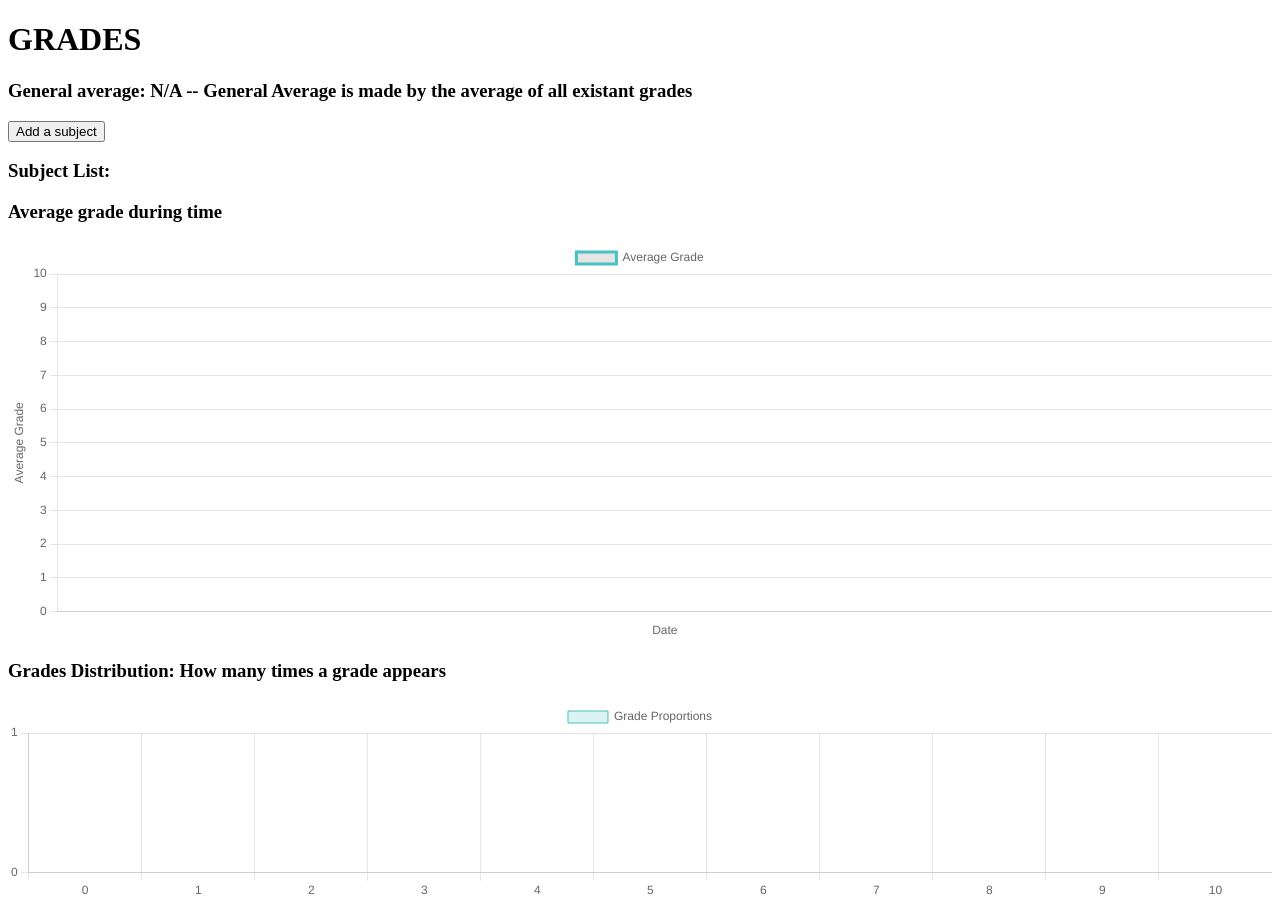
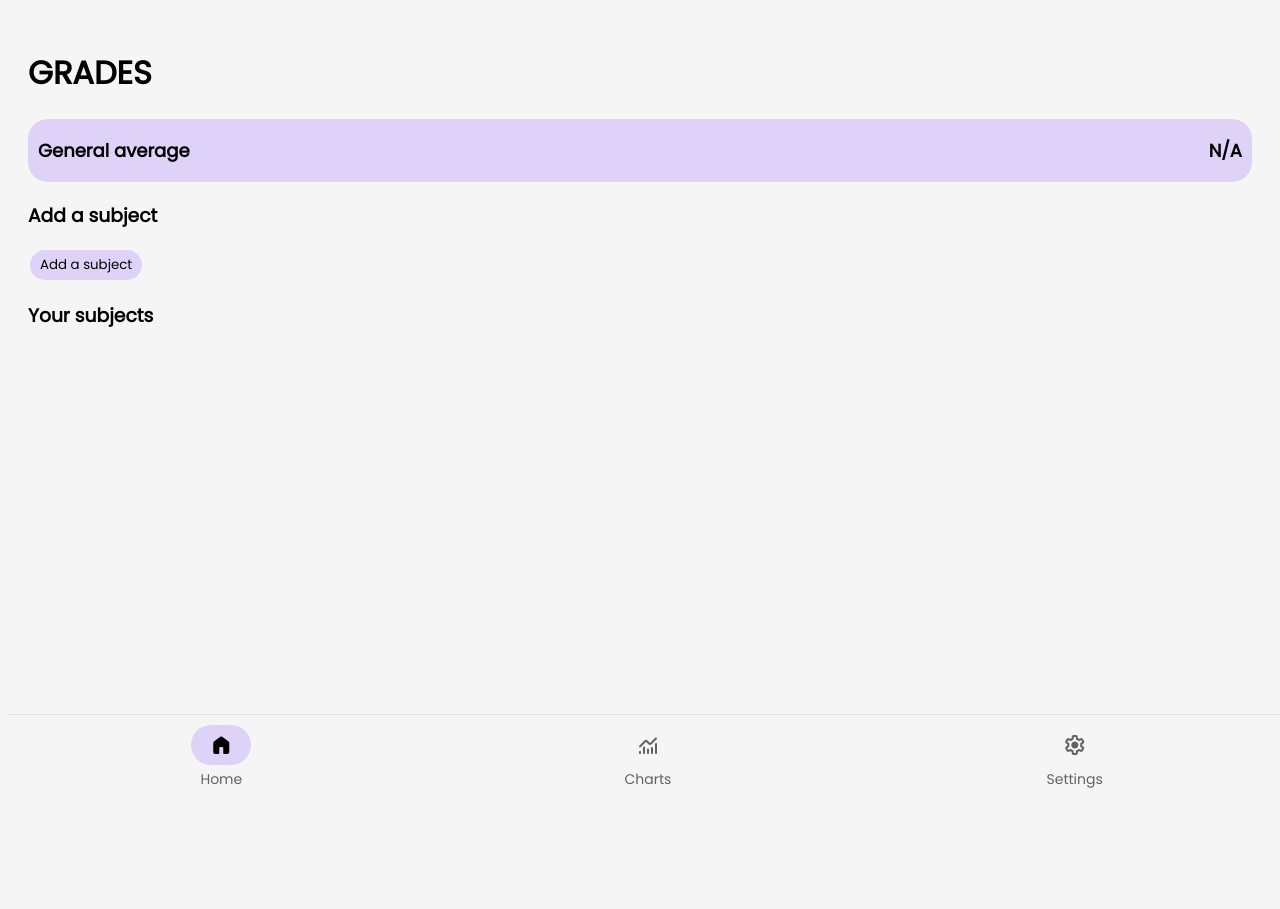
Before and after one commit to QuantumGio/Grades, a Flask app: page / in a window 1280 px wide. After the commit the page ends 788 px from the top, so only its background shows below. Run offline with Flask 3, Linux system fonts and the light colour scheme; data that the repository does not hold is empty.

Commit message:
enhancements: new 404 page; improving in page style, structure and functions

```diff
--- a/main/server.py
+++ b/main/server.py
@@ -1,6 +1,6 @@
 '''Server in python using flask'''
 import json
-from flask import Flask, render_template, request, jsonify, url_for, abort # module for the local server
+from flask import Flask, render_template, request, jsonify, url_for, abort # module for the server
 import database
 
 
@@ -10,7 +10,7 @@ app = Flask(__name__,template_folder="../templates", static_folder="../static")
 @app.errorhandler(404)
 def return_404(error) -> tuple[str, int]:
     '''generic return 404 error'''
-    return 'subject not found', 404
+    return render_template("404.html"), 404
 
 
 @app.route("/editGrade", methods=['POST'])
@@ -20,53 +20,64 @@ def edit_grade():
     edit_status = database.edit_grade(grade_data)
     if edit_status:
         return jsonify({'ok': True, 'message': 'grade modified'}), 200
-    else:
-        return jsonify({'ok': False, 'message': 'grade not modified, try again'}), 400
+    return jsonify({'ok': False, 'message': 'grade not modified, try again'}), 400
 
-@app.route("/<subject>", methods=['GET', 'POST'])
+@app.route("/subject/<subject>", methods=['GET'])
 def return_subject_page(subject):
     '''return subject page'''
-    if request.method == "POST":
-        grade_data = request.get_json()
-        code = grade_data.get('code')
-        if code == '002':
-            response = database.add_grade(grade=grade_data['grade'], subject_name=grade_data['subject'], date=grade_data['date'],weight=grade_data['grade_weight'], type_=grade_data['type'])
-            if response:
-                return jsonify({'ok':True, 'message': 'grade added successfully'}), 200
-            else:
-                return jsonify({'ok':False, 'message': 'error while adding a grade'}), 400
-        if code == '004':
-            response = database.delete_grade(id_=grade_data['id'])
-            if response:
-                return jsonify({'ok':True, 'message': 'grade deleted successfully'}), 201
-            else:
-                return jsonify({'ok':False, 'message': 'error while deleting a grade'}), 400
-
     if subject in database.list_subjects():
         return render_template("subject.html", subject=subject, grades=database.list_grades(subject), average=database.return_average(subject)), 200
-    else:
-        abort(404)
+    abort(404)
 
 
-@app.route("/", methods=["GET", "POST"])
+@app.route("/addGrade", methods=['POST'])
+def add_grade():
+    '''adds a grade received from the web page'''
+    grade_data = request.get_json()
+    response = database.add_grade(grade=grade_data['grade'], subject_name=grade_data['subject'], date=grade_data['date'],weight=grade_data['grade_weight'], type_=grade_data['type'])
+    if response:
+        return jsonify({'ok':True, 'message': 'grade added successfully'}), 200
+    return jsonify({'ok':False, 'message': 'error while adding a grade'}), 400
+
+
+@app.route("/deleteGrade", methods=['POST'])
+def delete_grade():
+    '''deletes a grade given an input from the web page'''
+    grade_data = request.get_json()
+    response = database.delete_grade(id_=grade_data['id'])
+    if response: return jsonify({'ok':True, 'message': 'grade deleted successfully'}), 201
+    return jsonify({'ok':False, 'message': 'error while deleting a grade'}), 400
+
+
+@app.route("/", methods=["GET"])
 def return_index():
     '''return home page'''
-    if request.method == "POST":
-        subject: json = request.get_json()
-        code = subject.get('code')
-        if code and code == '001':
-            response = database.add_subject(subject['subject'])
-            if response is True:
-                return jsonify({'ok':True, 'message': 'subject added successfully'}), 201
-            elif response == "duplicate subject" :
-                return jsonify({'ok':False, 'message': 'the subject already exists'}), 400
-            else:
-                return jsonify({'ok':False, 'message': 'errors while adding a subject'}), 400
-        else:
-            subject_redirect = subject['subject_redirect']
-            return jsonify({'redirect': url_for('return_subject_page', subject=subject_redirect)}), 200
+    return render_template("index.html", averages_list=database.return_averages(), subjects_list = database.list_subjects(), general_average=database.return_general_average()), 200
 
-    return render_template("index.html", grade_bar=json.dumps(database.return_grade_proportions()), averages_list=database.return_averages(), subjects_list = database.list_subjects(), general_average=database.return_general_average()), 200
+
+@app.route("/index-content", methods=['GET'])
+def return_content():
+    '''return home page content'''
+    return render_template("index-content.html", averages_list=database.return_averages(), subjects_list = database.list_subjects(), general_average=database.return_general_average()), 200
+
+@app.route("/addSubject", methods=['POST'])
+def add_subject():
+    '''adds a subject given by the web page'''
+    subject: json = request.get_json()
+    response = database.add_subject(subject['subject'])
+    if response is True:
+        return jsonify({'ok':True, 'message': 'subject added successfully'}), 201
+    if response == "duplicate subject":
+        return jsonify({'ok':False, 'message': 'the subject already exists'}), 400
+    return jsonify({'ok':False, 'message': 'errors while adding a subject'}), 400
+
+
+@app.route("/redirect", methods=['POST'])
+def redirect():
+    '''redirects to the subject page'''
+    subject: json = request.get_json()
+    subject_redirect = subject['subject_redirect']
+    return jsonify({'redirect': url_for('return_subject_page', subject=subject_redirect)}), 200
 
 
 @app.route("/getAverageByDate", methods=['GET'])
@@ -76,5 +87,16 @@ def get_average_by_date():
     return jsonify(data), 200
 
 
+@app.route("/stats", methods=['GET'])
+def render_charts():
+    '''redirects to stats page'''
+    return render_template("stats.html", grade_bar=json.dumps(database.return_grade_proportions())), 200
+
+
+@app.route("/settings", methods=['GET'])
+def redirect_settings():
+    '''redirects to settings page'''
+    return render_template("settings.html"), 200
+
 if __name__ == "__main__":
     app.run(debug=False)
--- a/static/index/index.css
+++ b/static/index/index.css
@@ -0,0 +1,199 @@
+@import url('https://fonts.googleapis.com/css2?family=Poppins&display=swap');
+
+* {
+    font-family: 'poppins', sans-serif;
+}
+
+* {
+    box-sizing: border-box;
+}
+
+/* Barra di navigazione in basso */
+.horizontal-nav {
+    display: flex;
+    justify-content: space-around;
+    align-items: center;
+    position: fixed;
+    bottom: 0;
+    width: 100%;
+    background-color: #f5f5f5;
+    padding: 10px 0;
+    border-top: 1px solid #e0e0e0;
+    z-index: 1000;
+}
+
+body {
+    display: flex;
+    flex-direction: column;
+    min-height: 100vh;
+    background-color: #f5f5f5;
+}
+
+main {
+    flex: 1;
+    padding: 20px;
+    padding-bottom: 100px;
+}
+
+.nav-item {
+    display: flex;
+    flex-direction: column;
+    align-items: center;
+    text-decoration: none;
+    color: #616161;
+    font-size: 14px;
+    position: relative;
+    transition: color 0.3s ease;
+}
+
+.icon-wrapper {
+    display: flex;
+    justify-content: center;
+    align-items: center;
+    width: 60px;
+    height: 40px;
+    border-radius: 35px;
+    background-color: transparent;
+    transition: background-color 0.3s ease;
+}
+
+button {
+    background-color: #dfd2f8;
+    margin: 2px;
+    border-radius: 20px;
+    border: 0;
+    padding: 5px;
+    padding-left: 10px;
+    padding-right: 10px;
+}
+
+.nav-item.active .icon-wrapper{
+    background-color: #dfd2f8; /* Colore di sfondo attivo */
+}
+
+.nav-item .material-symbols-rounded {
+    font-size: 24px;
+    transition: color 0.3s ease;
+}
+
+.nav-item.active .material-symbols-rounded {
+    font-variation-settings:
+    'FILL' 1,
+    'wght' 400,
+    'GRAD' 0,
+    'opsz' 24;
+    color: black;
+}
+
+.nav-label {
+    margin-top: 4px;
+}
+
+.subject-section {
+    display: flex;
+    justify-content: space-between;
+    background-color: #dfd2f8;
+    border-radius: 20px;
+}
+
+.subject-section > * {
+    align-self: center;
+    padding-left: 10px;
+    padding-right: 10px;
+}
+
+#average-label {
+    font-weight: bold;
+    font-size: large;
+}
+
+@import url('https://fonts.googleapis.com/css2?family=Poppins&display=swap');
+
+* {
+    font-family: 'poppins', sans-serif;
+}
+
+* {
+    box-sizing: border-box;
+}
+
+/* Barra di navigazione in basso */
+.horizontal-nav {
+    display: flex;
+    justify-content: space-around;
+    align-items: center;
+    position: fixed;
+    bottom: 0;
+    width: 100%;
+    background-color: #f5f5f5;
+    padding: 10px 0;
+    border-top: 1px solid #e0e0e0;
+    z-index: 1000;
+}
+
+body {
+    display: flex;
+    flex-direction: column;
+    min-height: 100vh;
+    background-color: #f5f5f5;
+}
+
+main {
+    flex: 1;
+    padding: 20px;
+    padding-bottom: 100px;
+}
+
+.nav-item {
+    display: flex;
+    flex-direction: column;
+    align-items: center;
+    text-decoration: none;
+    color: #616161;
+    font-size: 14px;
+    position: relative;
+    transition: color 0.3s ease;
+}
+
+.icon-wrapper {
+    display: flex;
+    justify-content: center;
+    align-items: center;
+    width: 60px;
+    height: 40px;
+    border-radius: 35px;
+    background-color: transparent;
+    transition: background-color 0.3s ease;
+}
+
+button {
+    background-color: #dfd2f8;
+    margin: 2px;
+    border-radius: 20px;
+    border: 0;
+    padding: 5px;
+    padding-left: 10px;
+    padding-right: 10px;
+}
+
+.nav-item.active .icon-wrapper{
+    background-color: #dfd2f8; /* Colore di sfondo attivo */
+}
+
+.nav-item .material-symbols-rounded {
+    font-size: 24px;
+    transition: color 0.3s ease;
+}
+
+.nav-item.active .material-symbols-rounded {
+    font-variation-settings:
+    'FILL' 1,
+    'wght' 400,
+    'GRAD' 0,
+    'opsz' 24;
+    color: black;
+}
+
+.nav-label {
+    margin-top: 4px;
+}
--- a/static/index/index.js
+++ b/static/index/index.js
@@ -1,12 +1,10 @@
 document.addEventListener("DOMContentLoaded", function () {
-    var button = document.getElementById("add-subject-button");
-    button.addEventListener("click", function () {
-        showSection(button);
-    });
+    fetch('/index-content')
+    .then(response => response.text())
+    .then(data => {
+        document.getElementById('main-content').innerHTML = data;
+        var formSubject = document.getElementById("add-subject-section");
 
-    gradesDistribution();
-
-    var formSubject = document.getElementById("add-subject-section");
         formSubject.addEventListener('submit', function (event) {
             event.preventDefault();
 
@@ -19,10 +17,9 @@ document.addEventListener("DOMContentLoaded", function () {
 
             var data = {
                 subject: subject,
-            code: '001'
             };
 
-        fetch("http://127.0.0.1:5000", {
+            fetch("/addSubject", {
                 method: 'POST',
                 headers: {
                     'Content-Type': 'application/json'
@@ -34,12 +31,97 @@ document.addEventListener("DOMContentLoaded", function () {
             if (data.ok) {
                 window.alert(data.message);
                 window.location.reload();
-        }
-        else {
+            } else {
                 window.alert(data.message);
             }
             })
             .catch(err => console.error('error: ', err));
+        });
+
+        var button = document.getElementById("add-subject-button");
+        button.addEventListener("click", function () {
+            showSection(button);
+        });
+        })
+    .catch(error => console.error('Errore nel caricamento:', error));
+
+    document.querySelectorAll('.nav-item').forEach(item => {
+        item.addEventListener('click', function() {
+            // Rimuovi lo stato attivo dall'icona precedente
+            document.querySelector('.nav-item.active')?.classList.remove('active');
+            this.classList.add('active');
+        });
+    });
+});
+
+function showSection(button) {
+    document.getElementById("add-subject-section").style.display = 'flex';
+    button.style.display = 'none';
+};
+
+function loadContent(id) {
+    if (id === "home") {
+        fetch('/index-content')
+        .then(response => response.text())
+        .then(data => {
+            document.getElementById('main-content').innerHTML = data;
+        })
+        .catch(error => console.error('Errore nel caricamento:', error));
+    }
+    if (id === "stats") {
+        fetch('/stats')
+        .then(response => response.text())
+        .then(data => {
+            document.getElementById('main-content').innerHTML = data;
+            function gradesDistribution() {
+                let grades_dict = JSON.parse(document.getElementById("grade-bar").dataset.value);
+
+                const ctx = document.getElementById('bar-grade-graph').getContext('2d');
+                const config = {
+                    type: 'bar',
+                    data: {
+                        labels: Object.keys(grades_dict),
+                        datasets: [{
+                            label: 'Grade Proportions',
+                            data: Object.values(grades_dict),
+                            backgroundColor: '#a37cf7',
+                            borderColor: '#a37cf7',
+                            borderWidth: 1
+                        }]
+                    },
+                    options: {
+                        responsive: true,
+                        maintainAspectRatio: false,
+                        scales: {
+                            x: {
+                                title: {
+                                    display: true,
+                                    text: 'Grade'
+                                }
+                            },
+                            y: {
+                                beginAtZero: true,
+                                ticks: {
+                                    stepSize: 1
+                                },
+                                title: {
+                                    display: true,
+                                    text: 'Number of appereances'
+                                }
+                            }
+                        }
+                    }
+                };
+                new Chart(ctx, config);
+            }
+            gradesDistribution();
+
+            document.getElementById('bar-grade-graph').addEventListener('touchstart', function(e) {
+                e.preventDefault();
+            });
+
+            document.getElementById('average-grade-over-time').addEventListener('touchstart', function(e) {
+                e.preventDefault();
             });
 
             fetch('/getAverageByDate', {
@@ -61,7 +143,8 @@ document.addEventListener("DOMContentLoaded", function () {
                             label: 'Average Grade',
                             data: averages,
                             fill: false,
-                    borderColor: 'rgba(75, 192, 192, 1)',
+                            borderColor: '#a37cf7',
+                            backgroundColor: '#a37cf7',
                             tension: 0.1
                         }]
                     },
@@ -88,12 +171,18 @@ document.addEventListener("DOMContentLoaded", function () {
                     }
                 });
             });
-});
-
-function showSection(button) {
-    document.getElementById("add-subject-section").style.display = 'flex';
-    button.style.display = 'none';
-};
+        })
+        .catch(error => console.error('Errore nel caricamento:', error));
+    }
+    if (id === "settings") {
+        fetch('/settings')
+        .then(response => response.text())
+        .then(data => {
+            document.getElementById('main-content').innerHTML = data;
+        })
+        .catch(error => console.error('Errore nel caricamento:', error));
+    }
+}
 
 function redirect(subject) {
 
@@ -101,7 +190,7 @@ function redirect(subject) {
         subject_redirect: subject
     };
 
-    fetch("http://127.0.0.1:5000/", {
+    fetch("/redirect", {
         method: 'POST',
         headers: {
             'Content-Type': 'application/json'
@@ -119,42 +208,3 @@ function redirect(subject) {
     })
     .catch(err => console.error('error: ', err));
 }
-
-function gradesDistribution() {
-    let grades_dict = JSON.parse(document.getElementById("grade-bar").dataset.value);
-
-    var ctx = document.getElementById('bar-grade-graph').getContext('2d');
-    const config = {
-        type: 'bar',
-        data: {
-            labels: Object.keys(grades_dict),
-            datasets: [{
-                label: 'Grade Proportions',
-                data: Object.values(grades_dict),
-                backgroundColor: 'rgba(75, 192, 192, 0.2)',
-                borderColor: 'rgba(75, 192, 192, 1)',
-                borderWidth: 1
-            }]
-        },
-        options: {
-            responsive: true,
-            maintainAspectRatio: false,
-            scales: {
-                y: {
-                    beginAtZero: true,
-                    ticks: {
-                        stepSize: 1
-                    }
-                }
-            }
-        }
-    };
-    var barGraph = new Chart(ctx, config);
-}
-document.getElementById('bar-grade-graph').addEventListener('touchstart', function(e) {
-    e.preventDefault();
-});
-
-document.getElementById('average-grade-over-time').addEventListener('touchstart', function(e) {
-    e.preventDefault();
-});
--- a/static/subject/subject.css
+++ b/static/subject/subject.css
@@ -0,0 +1,5 @@
+@import url('https://fonts.googleapis.com/css2?family=Poppins&display=swap');
+
+* {
+    font-family: 'poppins', sans-serif;
+}
--- /dev/null
+++ b/templates/index-content.html
@@ -0,0 +1,34 @@
+<h1>GRADES</h1>
+
+<div class="subject-list">
+    <div class="subject-section">
+        <label id="average-label" for="">General average</label>
+        <p id="average-label">{{general_average}}</p>
+    </div>
+</div>
+
+<h3>Add a subject</h3>
+
+<button id="add-subject-button" type="button">Add a subject</button>
+
+<div id="add-subject-section" class="add-subject-section" style="display: none;">
+    <form action="/addSubject" method="post" >
+        <label for="">Subject name</label>
+        <input type="text" id="subject" name="subject">
+        <br>
+        <button type="submit">Add subject</button>
+    </form>
+</div>
+
+<h3>Your subjects</h3>
+
+<div class="subject-list">
+    {%for subject, average in averages_list%}
+        <div class="subject-section" id="{{subject}}" onclick="redirect(event.target.id)">
+            <label id="{{subject}}" onclick="redirect(event.target.id)" for="">{{subject}}</label>
+            <p id="{{subject}}"" onclick="redirect(event.target.id)" >{{average}}</p>
+        </div>
+        <br>
+    {% endfor %}
+</div>
+<div class="last-grade"></div>
--- a/templates/index.html
+++ b/templates/index.html
@@ -4,43 +4,38 @@
     <meta charset="UTF-8">
     <meta name="viewport" content="width=device-width, initial-scale=1.0">
     <link rel="stylesheet" href="{{ url_for('static', filename='/index/index.css') }}">
+    <link rel="stylesheet" href="https://fonts.googleapis.com/css2?family=Material+Symbols+Rounded:opsz,wght,FILL,GRAD@20..48,100..700,0..1,-50..200" />
     <title>Grades | Home</title>
 </head>
 <body>
-    <h1>GRADES</h1>
-    <h3>General average: {{general_average}} -- General Average is made by the average of all existant grades</h3>
+    <main id="main-content"></main>
 
-    <button id="add-subject-button" type="button">Add a subject</button>
-
-    <div id="add-subject-section" class="add-subject-section" style="display: none;">
-        <form action="/" method="post">
-            <input type="text" id="subject" name="subject">
-            <br>
-            <button type="submit">Add subject</button>
-        </form>
-    </div>
-
-    <h3>Subject List:</h3>
-    <div class="subject-list">
-        {%for subject, average in averages_list%}
-            <button onclick="redirect(event.target.id)" id="{{subject}}" type="button">{{subject}}</button>
-            <label for="">Average: {{average}}</label>
-            <br>
-        {% endfor %}
-    </div>
-    <div class="last-grade"></div>
-
-    <h3>Average grade during time</h3>
-    <div>
-        <canvas id="average-grade-over-time" width="800" height="400"></canvas>
-    </div>
-    <span data-value="{{general_average}}" id="general-average"></span>
-
-    <h3>Grades Distribution: How many times a grade appears</h3>
-    <div class="grade-graph-bar">
-        <canvas id="bar-grade-graph" width="400px" height="200px"></canvas>
-    </div>
-    <span data-value="{{ grade_bar}}" id="grade-bar"></span>
+    <nav class="horizontal-nav">
+        <div class="nav-item active" id="home" onclick="loadContent(event.target.id)">
+            <div class="icon-wrapper" id="home">
+                <span class="material-symbols-rounded" id="home">
+                    home
+                </span>
+            </div>
+            <span class="nav-label">Home</span>
+        </div>
+        <div class="nav-item" id="stats" onclick="loadContent(event.target.id)">
+            <div class="icon-wrapper" id="stats">
+                <span class="material-symbols-rounded" id="stats">
+                    monitoring
+                </span>
+            </div>
+            <span class="nav-label">Charts</span>
+        </div>
+        <div class="nav-item" id="settings" onclick="loadContent(event.target.id)">
+            <div class="icon-wrapper" id="settings">
+                <span class="material-symbols-rounded" id="settings">
+                    settings
+                </span>
+            </div>
+            <span class="nav-label">Settings</span>
+        </div>
+    </nav>
 
 </body>
 <script src="{{ url_for('static', filename='/index/index.js') }}"></script>
--- /dev/null
+++ b/templates/settings.html
@@ -0,0 +1,2 @@
+<h1>GRADES</h1>
+<h2>Settings</h2>
--- a/templates/subject.html
+++ b/templates/subject.html
@@ -3,7 +3,7 @@
 <head>
     <meta charset="UTF-8">
     <meta name="viewport" content="width=device-width, initial-scale=1.0">
-    <title>Grades | {{subject}}</title>
+    <title>{{subject}}</title>
     <link rel="stylesheet" href="{{ url_for('static', filename='/subject/subject.css') }}">
     <link rel="stylesheet" href="https://fonts.googleapis.com/css2?family=Material+Symbols+Outlined:opsz,wght,FILL,GRAD@24,400,0,0"/>
 </head>
```
Also changed, not shown: main/database.py (+63 -17 lines), static/subject/subject.js (+3 -6 lines), templates/404.html (added, +12 -0 lines), templates/stats.html (added, +15 -0 lines). Lines whose indentation alone changed are shown as unchanged.
